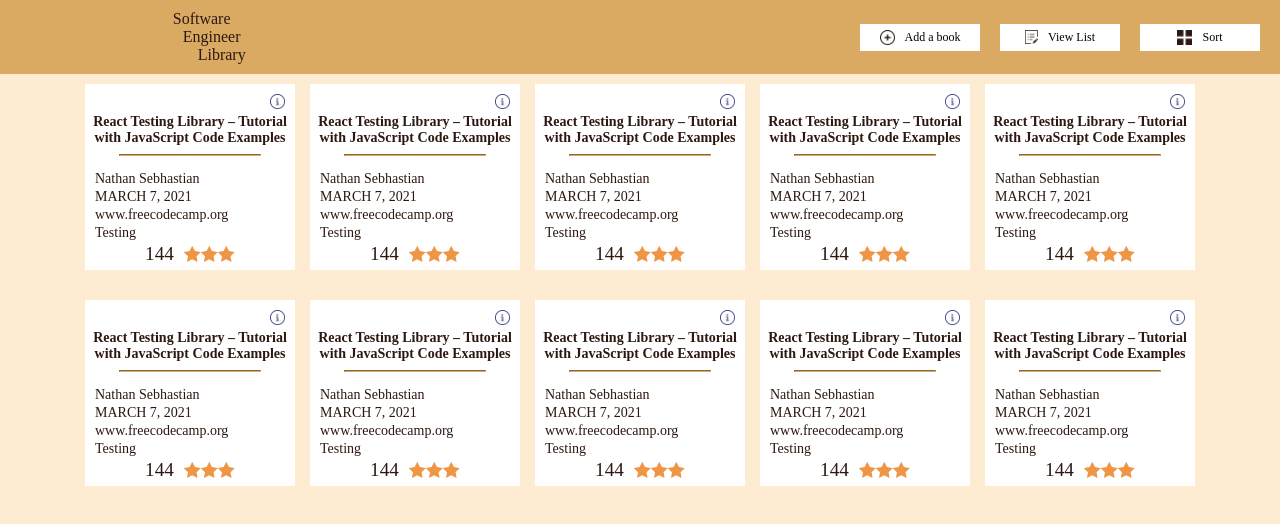
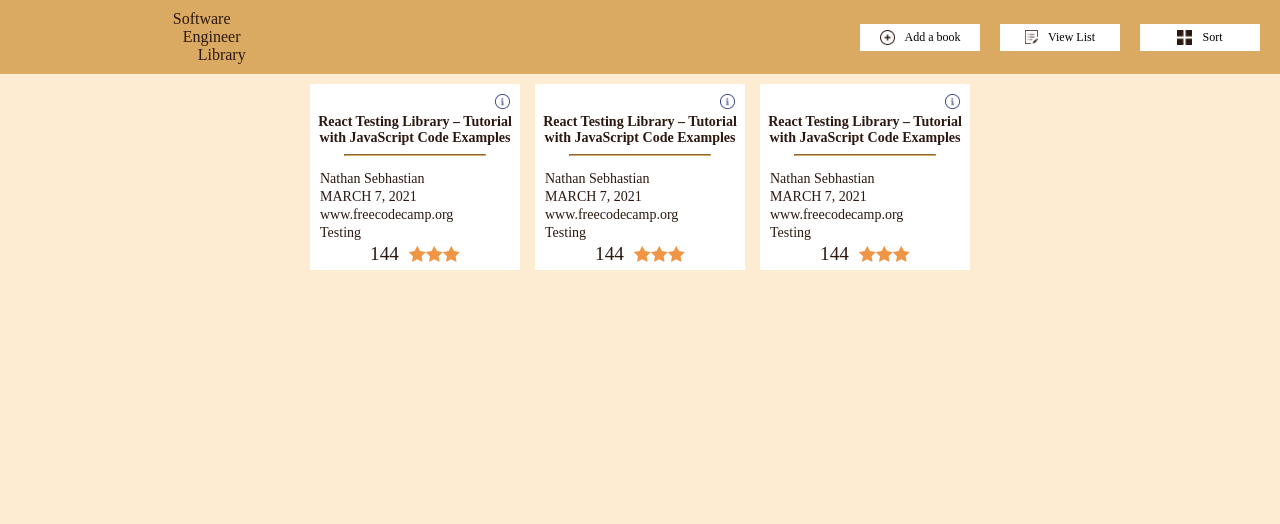
Before and after one commit to jcsmileyjr/software-engineer-library, a React (Create React App) app in the folder client/: page / in a window 1280 px wide. Shown: the top 524 px of the page. Built offline with nearby package versions, Linux system fonts and the light colour scheme.

Commit message:
Refactor Book component to use array of books test data

```diff
--- a/client/src/App.js
+++ b/client/src/App.js
@@ -1,3 +1,4 @@
+import Books from './developmentData/testBooks.json';
 import Header from "./components/header/header";
 import Content from "./components/content/Content";
 import MobileTools from "./components/mobileTools/MobileTools";
@@ -7,7 +8,7 @@ function App() {
   return (
     <div className="app--container">
       <Header />
-      <Content />
+      <Content books={Books} />
       <div className="showToolsInWideScreen">
         <MobileTools />
       </div>
--- a/client/src/components/book/Book.js
+++ b/client/src/components/book/Book.js
@@ -16,9 +16,7 @@ import EditBook from "../editBook/EditBook";
 //   },
 // };
 
-const Book = () => {
-
-    const testRating = {numberOfStars:3, numberOfRating: 144}
+const Book = ({bookData}) => {
     return(
         <div className="book--container">
             <img className="book__detailIcon--style" src={Details} alt="Hover or click to display more options" />
@@ -29,13 +27,13 @@ const Book = () => {
                 <p>MARCH 7, 2021</p>
                 <p>www.freecodecamp.org</p>
                 <p>Testing</p>
-                <Rating rating={testRating} />
+                <Rating rating={bookData.rating} />
             </div>
             <div className="detailsInformation--container">
                 <p className="book__title--style">React Testing Library – Tutorial with JavaScript Code Examples</p>
                 <AddToFavorties />
                 <EditBook />
-                <Rating rating={testRating} />
+                <Rating rating={bookData.rating} />
 
             </div>
         </div>
--- a/client/src/components/content/Content.js
+++ b/client/src/components/content/Content.js
@@ -1,19 +1,15 @@
 import "./content.css";
 import Book from '../book/Book.js';
 
-const Content = () => {
+const Content = ({books}) => {
+    console.log(books);
     return (
         <section className="content--container">
-            <Book />
-            <Book />
-            <Book />
-            <Book />
-            <Book />
-            <Book />
-            <Book />
-            <Book />
-            <Book />
-            <Book />
+            {books.map( (book) =>
+                <Book key={book.bookID} bookData={book} />
+            )
+
+            }
         </section>
     )
 }
--- /dev/null
+++ b/client/src/developmentData/testBooks.json
@@ -0,0 +1,38 @@
+[
+    {
+        "bookID": 1,
+        "title":"React Testing Library – Tutorial with JavaScript Code Examples",
+        "author": "Nathan Sebhastian",
+        "date":"March 7, 2021",
+        "platform":"www.freecodecamp.org",
+        "category":"Testing",
+        "rating": {
+            "numberOfStars":3,
+            "numberOfRating": 144
+        }
+    },
+    {
+        "bookID": 2,
+        "title":"React Testing Library – Tutorial with JavaScript Code Examples",
+        "author": "Nathan Sebhastian",
+        "date":"March 7, 2021",
+        "platform":"www.freecodecamp.org",
+        "category":"Testing",
+        "rating": {
+            "numberOfStars":3,
+            "numberOfRating": 144
+        }
+    },
+    {
+        "bookID": 3,
+        "title":"React Testing Library – Tutorial with JavaScript Code Examples",
+        "author": "Nathan Sebhastian",
+        "date":"March 7, 2021",
+        "platform":"www.freecodecamp.org",
+        "category":"Testing",
+        "rating": {
+            "numberOfStars":3,
+            "numberOfRating": 144
+        }
+    }
+]
```
